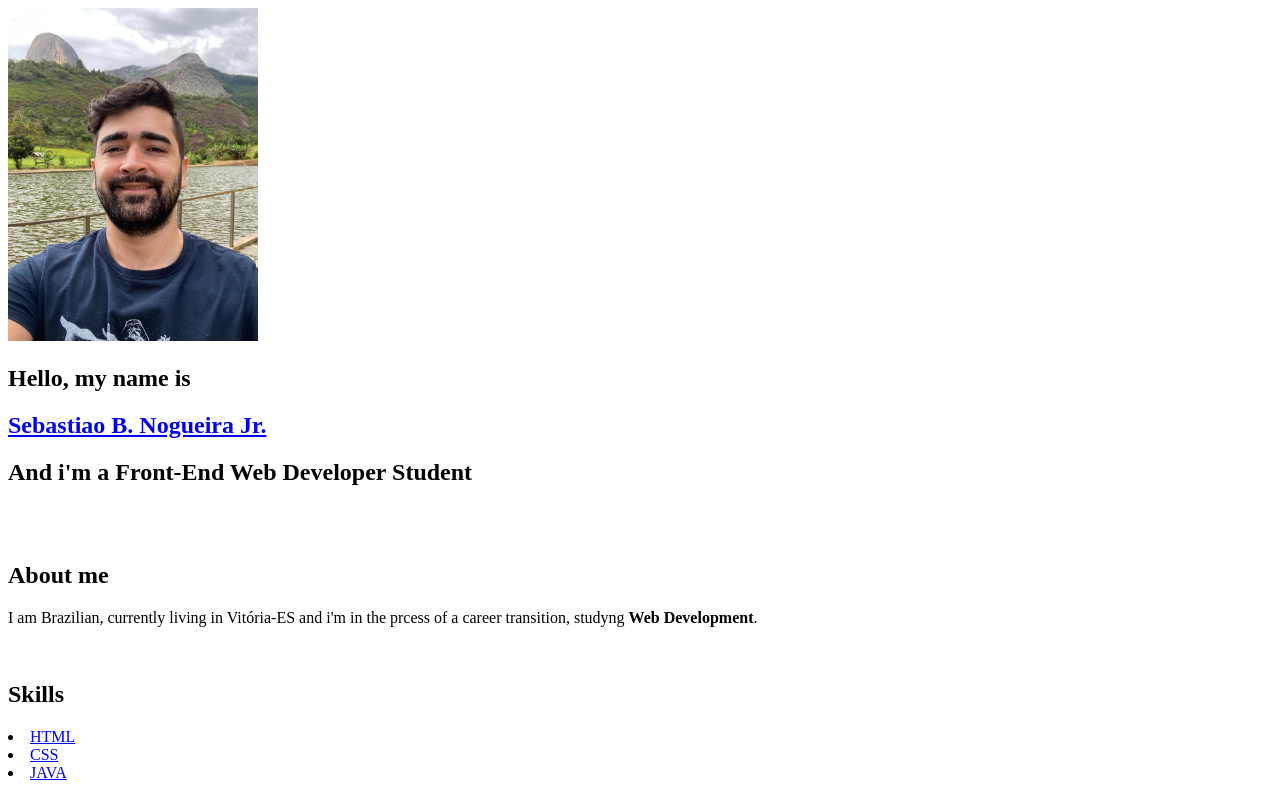
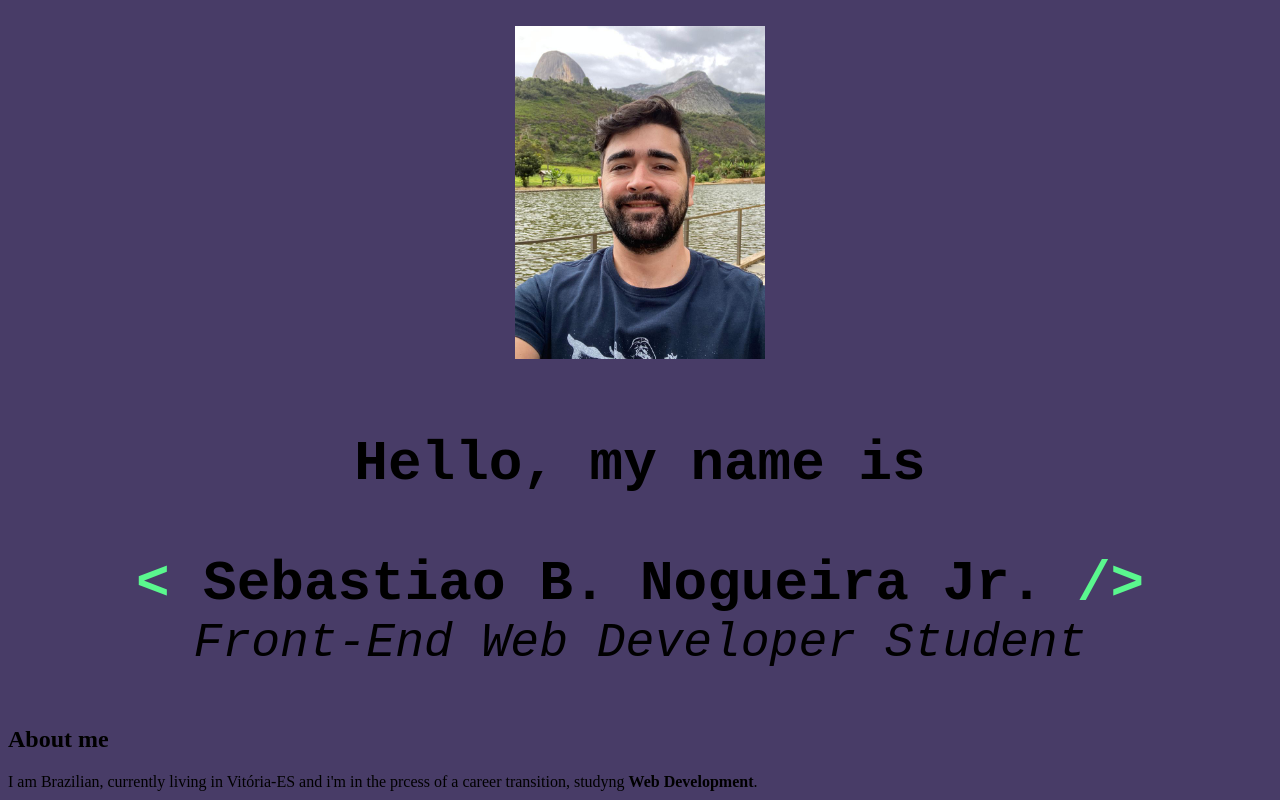
Before and after one commit to SebastiaoBNJunior/sebastiaobnjunior.github.io, a plain HTML site: page index.html in a window 1280 px wide. Shown: the top 800 px of the page. Drawn offline with Linux system fonts and the light colour scheme.

Commit message:
Alteração com CSS na home

```diff
--- a/index.html
+++ b/index.html
@@ -1,15 +1,23 @@
 <!DOCTYPE html>
 <html lang="pt-br">
 <head>
+    <style></style>
     <meta charset="UTF-8">
     <meta http-equiv="X-UA-Compatible" content="IE=edge">
     <meta name="viewport" content="width=device-width, initial-scale=1.0">
-    <title>Sebastiao Junior</title>
-    <img id="foto" src="img/perfil.jpeg" width="250px" alt="Foto de Sebastião sorrindo"
-    <br>
-    <h2>Hello, my name is</h2>
-    <h2><a href="#foto">Sebastiao B. Nogueira Jr.</a></h2>
-    <h2>And i'm a Front-End Web Developer Student</h2>
+    <title> <Sebastiao Junior/> </title>
+    <link rel="stylesheet" type="text/css" href="style.css">
+
+<br>
+<div class="name">
+    <img id="foto" src="img/perfil.jpeg" cen width="250px" alt="Foto de Sebastião sorrindo">
+    <p>Hello, my name is</p>
+    <span id="light-green">&lt;</span>
+    Sebastiao B. Nogueira Jr.
+    <span id="light-green">/&gt;</span>
+    <p id="sub-name"> Front-End Web Developer Student </p>
+
+ </div>
 <br>
 <br>
 <h2>About me</h2>
--- /dev/null
+++ b/style.css
@@ -0,0 +1,32 @@
+
+body {
+    background-color: #483c67;
+}
+
+#foto {
+    text-align: center;
+}
+.name {
+padding-bottom: 8vh;
+font-size: 3.5rem;
+font-weight: bold;
+color: var(--color-lightWhite);
+text-align: center;
+padding: 0;
+margin: 0;
+box-sizing: border-box;
+font-family: "Roboto Mono", monospace;
+}
+#sub-name {
+    padding: 0;
+    margin: 0;
+    box-sizing: border-box;
+    font-family: "Roboto Mono", monospace;
+    font-weight: 300;
+    font-size: 3rem;
+    font-style: italic;
+    text-align: center;
+}
+#light-green{
+    color: #5af78e
+}
```
